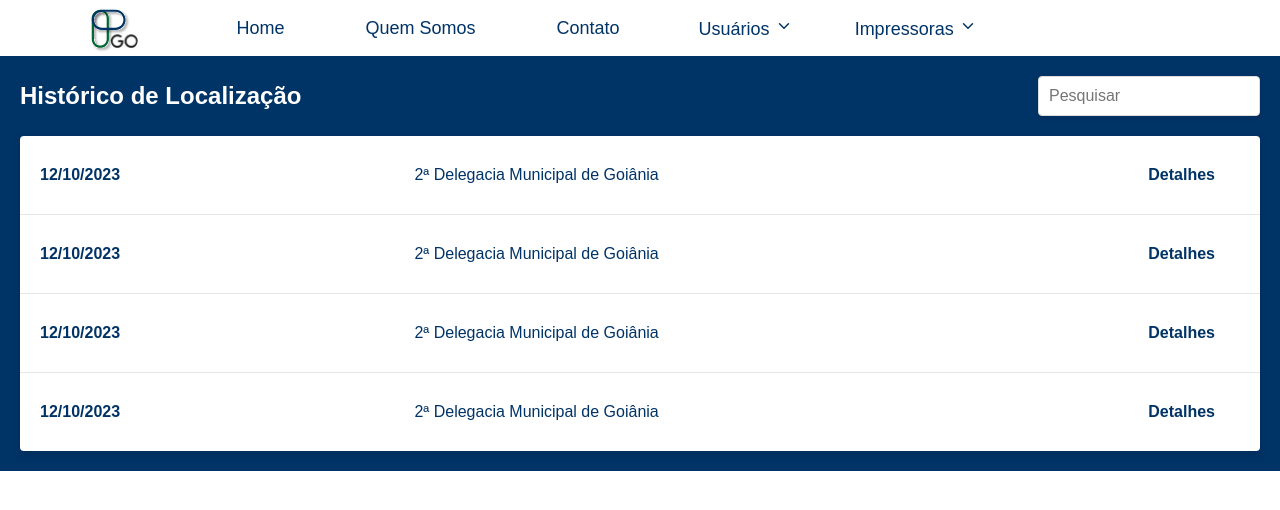
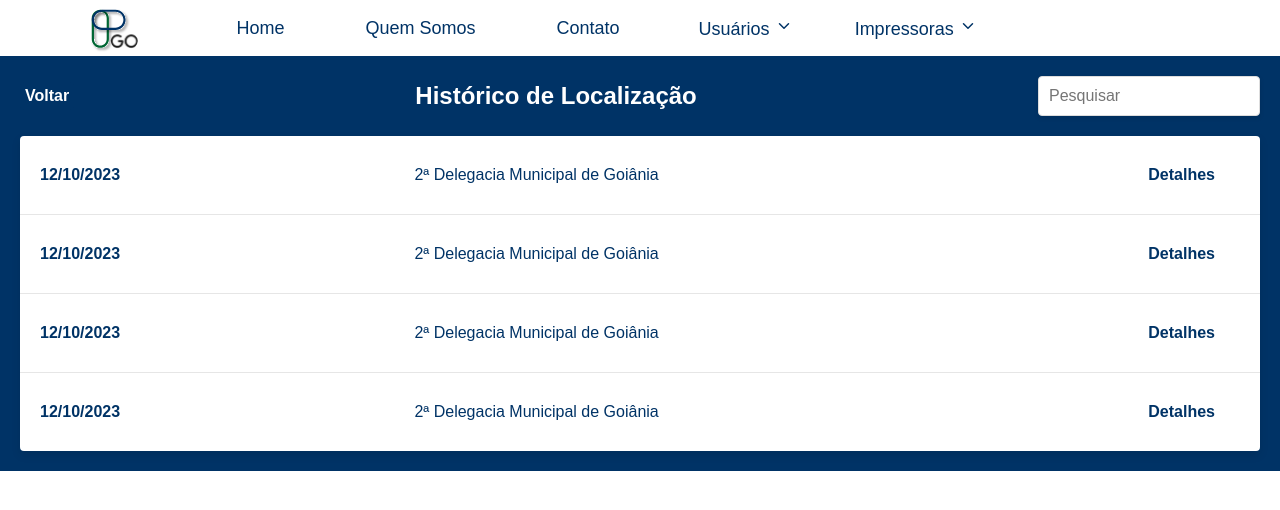
Before and after one commit to fga-eps-mds/2023.2-PrintGo-FrontEnd, a React (Create React App) app: page /historicoimpressora in a window 1280 px wide. Shown: the top 510 px of the page. Built offline with nearby package versions, Linux system fonts and the light colour scheme; no server answers.

Commit message:
:bulb: (#115) Adicionando botão de voltar
Co-authored-by: AntonioRangelC <antonio.rangel.02@gmail.com>
Co-authored-by: LipeAKugel <felipearaujodff@gmail.com>

```diff
--- a/src/pages/PrinterHistory.js
+++ b/src/pages/PrinterHistory.js
@@ -2,7 +2,7 @@ import React, { useState } from 'react';
 import PropTypes from 'prop-types';
 import Navbar from '../components/navbar/Navbar';
 import '../style/pages/printerHistory.css';
-
+import { useNavigate } from 'react-router-dom';
 // Componente do Modal
 function HistoryModal({ isOpen, history, onClose }) {
   if (!isOpen) return null;
@@ -63,6 +63,7 @@ export default function PrinterHistory() {
   const [searchQuery, setSearchQuery] = useState('');
   const [isModalOpen, setIsModalOpen] = useState(false);
   const [selectedHistory, setSelectedHistory] = useState({});
+  const navigate = useNavigate();
 
   const printerHistoryData = [
     // Substitua com os dados reais do seu aplicativo
@@ -81,12 +82,17 @@ export default function PrinterHistory() {
     setIsModalOpen(true);
   };
 
+  const goBack = () => {
+    navigate(-1);
+  };
+
   return (
     <>
       <Navbar />
+
       <div className="printerHistory-container">
         <div className="header-container">
-          <h1>Histórico de Localização</h1>
+        <button onClick={goBack} className="back-button">Voltar</button><h1>Histórico de Localização</h1>
           <input
             type="text"
             placeholder="Pesquisar"
--- a/src/style/pages/printerHistory.css
+++ b/src/style/pages/printerHistory.css
@@ -141,3 +141,17 @@
   height: 6vh;
   border-radius: 15px;
 }
+
+
+
+.back-button {
+  margin-left: px; /* Adiciona margem à esquerda */
+  padding: 5px 5px; /* Padding para tornar o botão maior */
+  background-color: #003366; /* Cor de fundo do botão */
+  border: none; /* Remove a borda padrão */
+  border-radius: 4px; /* Bordas arredondadas */
+  cursor: pointer; /* Muda o cursor para indicar que é clicável */
+  font-size: 1rem; /* Tamanho da fonte do botão */
+  color: #FFFF; /* Cor do texto do botão */
+  font-weight: 600;
+}
```
